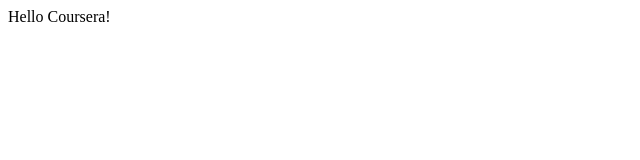
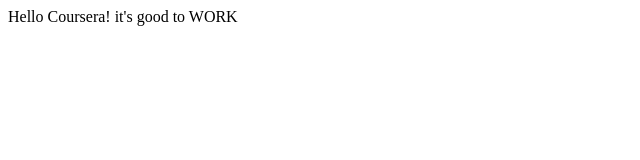
Before and after one commit to Govindkulakarni/course-test, a plain HTML site: page site/index.html in a window 1280 px wide. Shown: the whole page, without its empty margins (0-640 px from the left). Drawn offline with Linux system fonts and the light colour scheme.

Commit message:
Second Commit

```diff
--- a/site/index.html
+++ b/site/index.html
@@ -4,6 +4,6 @@
 	<title>Coursera</title>
 </head>
 <body>
-Hello Coursera!
+Hello Coursera! it's good to WORK
 </body>
 </html>
```
